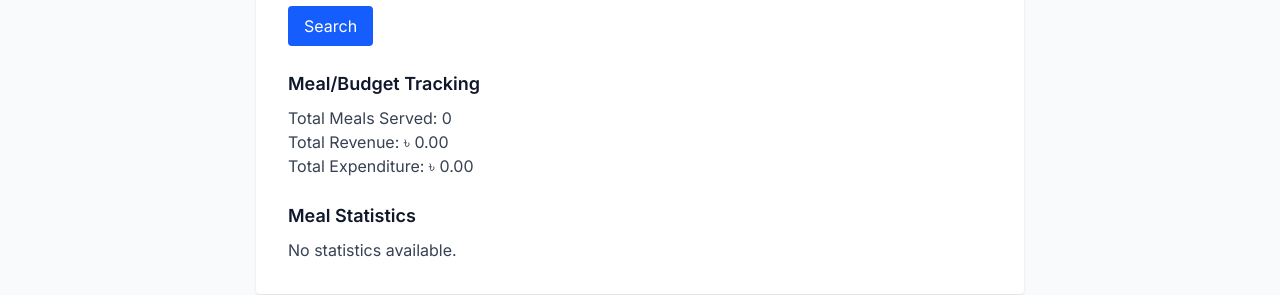
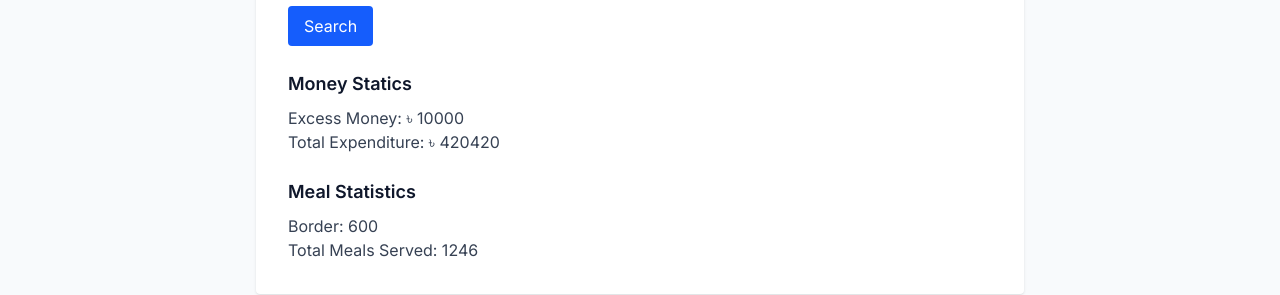
Before and after one commit to mahabubarafat-st/meal-manager-frontend, a Next.js app: page /admin/dashboard in a window 1280 px wide. Shown: the part 489-784 px from the top of the page. Built offline with nearby package versions, Linux system fonts and the light colour scheme.

Commit message:
admin dashboard

```diff
--- a/src/app/admin/dashboard/page.tsx
+++ b/src/app/admin/dashboard/page.tsx
@@ -191,14 +191,14 @@ export default function AdminDashboardPage() {
         </div>
       )}
       <section className="mb-6">
-        <h2 className="text-lg font-semibold mb-2">Meal/Budget Tracking</h2>
-        <div className="text-gray-700">Total Meals Served: 0</div>
-        <div className="text-gray-700">Total Revenue: ৳ 0.00</div>
-        <div className="text-gray-700">Total Expenditure: ৳ 0.00</div>
+        <h2 className="text-lg font-semibold mb-2"> Money Statics</h2>
+        <div className="text-gray-700">Excess Money: ৳ 10000</div>
+        <div className="text-gray-700">Total Expenditure: ৳ 420420</div>
       </section>
       <section>
         <h2 className="text-lg font-semibold mb-2">Meal Statistics</h2>
-        <div className="text-gray-700">No statistics available.</div>
+        <div className="text-gray-700">Border: 600</div>
+        <div className="text-gray-700">Total Meals Served: 1246</div>
       </section>
     </div>
   );
```
